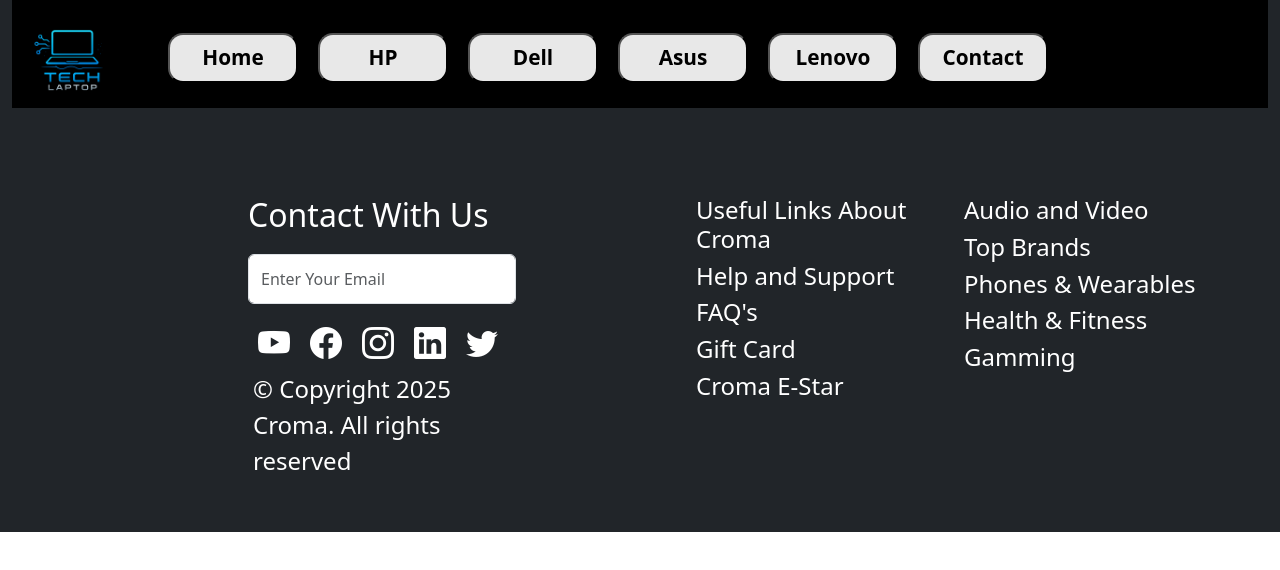
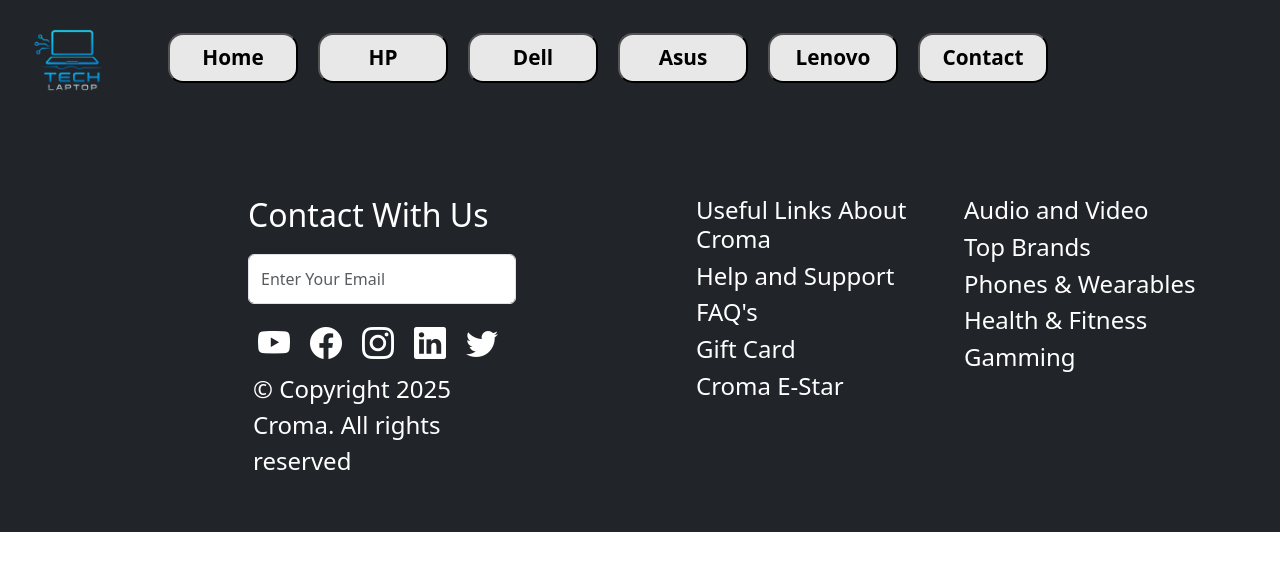
Before and after one commit to devareakonda/Simplify-lapworld, a React (Create React App) app: page / in a window 1280 px wide. Shown: the top 570 px of the page. Built offline with nearby package versions, Linux system fonts and the light colour scheme.

Commit message:
Update App.css

```diff
--- a/src/App.css
+++ b/src/App.css
@@ -4,7 +4,7 @@
 .navbar{
   width: 100%;
   height: 100px;
-  background-color: rgb(0, 0, 0);
+  background-color:  #212529;
 }
 .kard{
   width: 30%;
```
